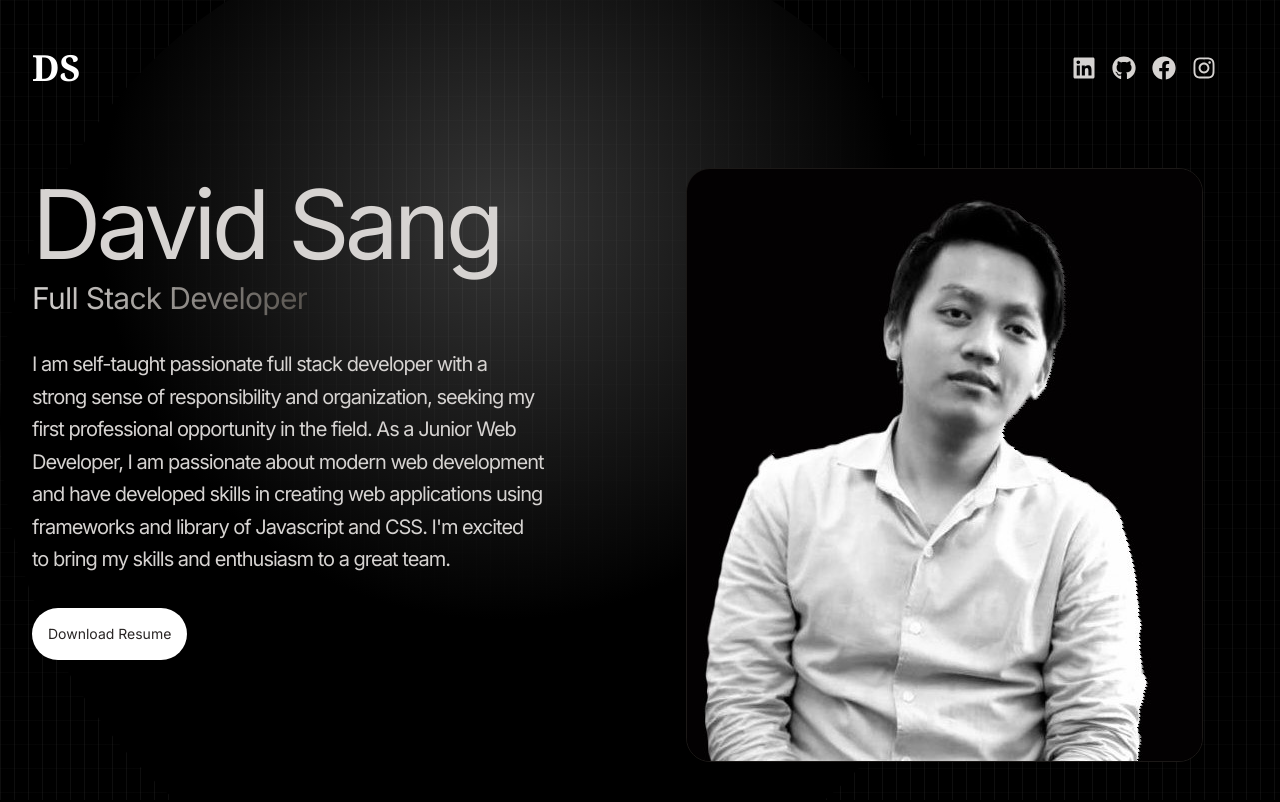
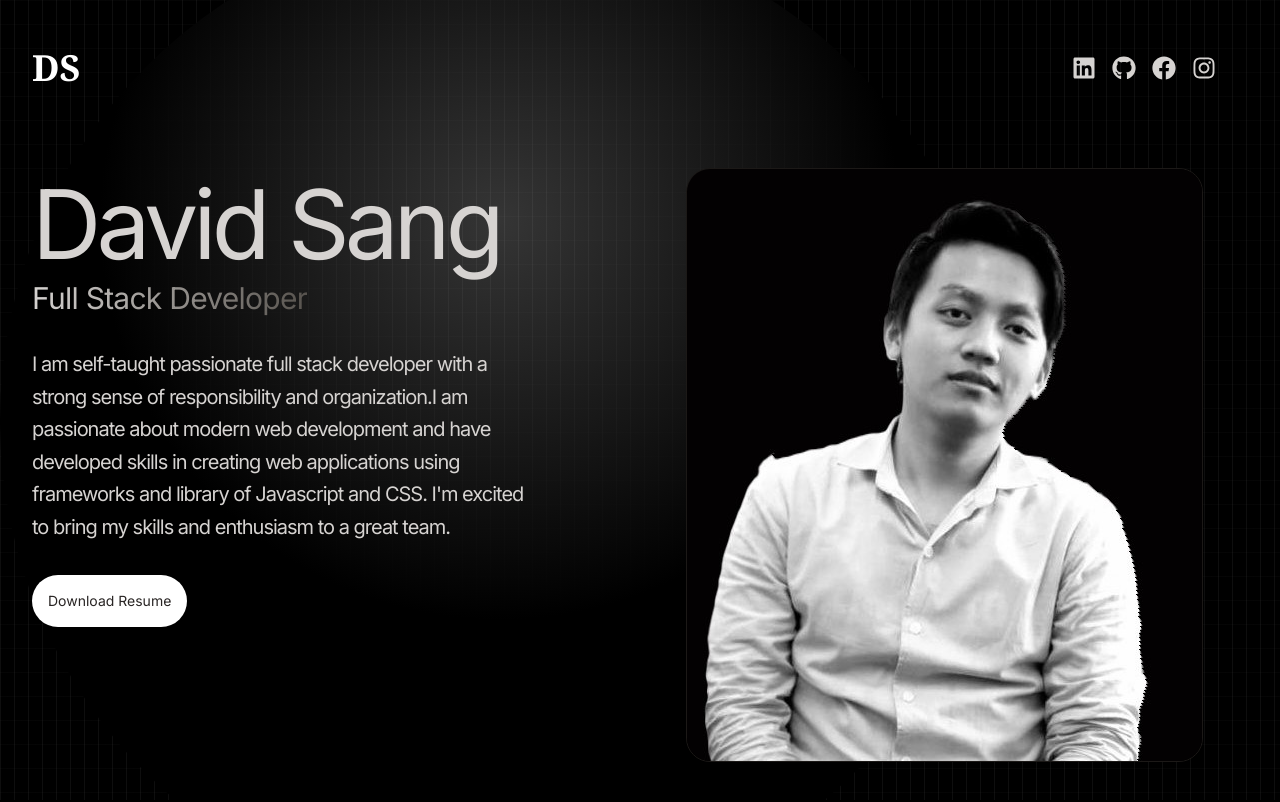
Before and after one commit to David-Sang96/My_Portfolio, a React (Vite) app: page / in a window 1280 px wide. Shown: the top 802 px of the page. Built offline with nearby package versions, Linux system fonts and the light colour scheme.

Commit message:
about me updated

```diff
--- a/src/constants/index.js
+++ b/src/constants/index.js
@@ -5,8 +5,7 @@ import netFlixApp from "../assets/projects/netflix.jpg";
 import recipesApp from "../assets/projects/recipes.jpg";
 
 export const HERO_CONTENT = `I am self-taught passionate full stack  developer with a strong sense of responsibility
-and organization, seeking my first professional opportunity in the field.
-As a Junior Web Developer, I am passionate about modern web
+and organization.I am passionate about modern web
 development and have developed skills in creating web applications
 using frameworks and library of Javascript and CSS. I'm excited to bring my skills and enthusiasm to a great team.`;
 
```
